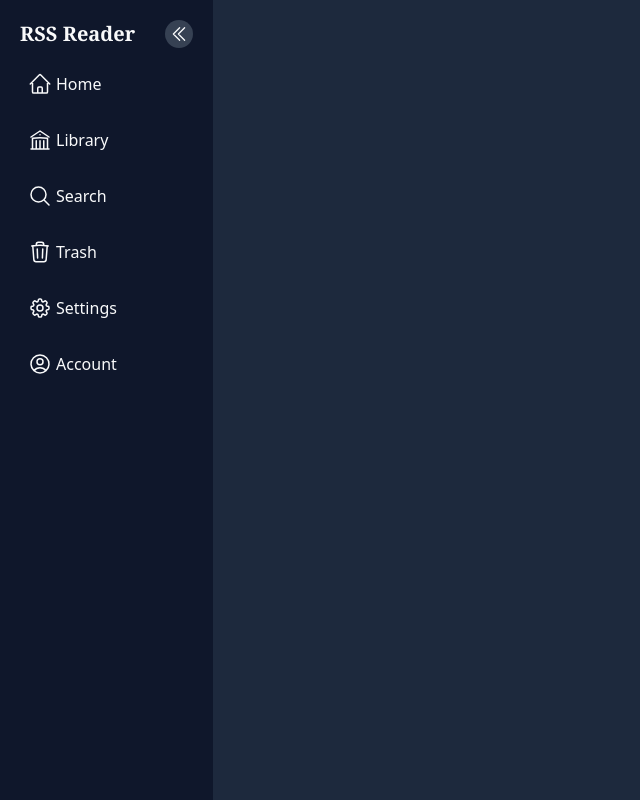
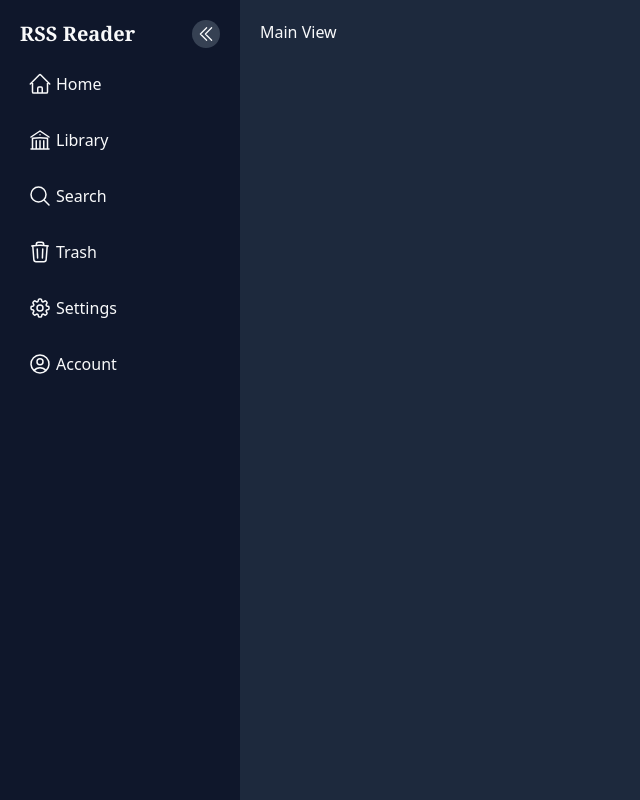
Before and after one commit to chirivelli/rss-frontend, a React (Vite) app: page / in a window 1280 px wide. Shown: the whole page, without its empty margins (0-640 px from the left). Built offline with nearby package versions, Linux system fonts and the light colour scheme.

Commit message:
Added MainView

```diff
--- a/src/App.jsx
+++ b/src/App.jsx
@@ -1,10 +1,16 @@
 import Sidebar from "./Components/Sidebar.jsx";
+import MainView from "./Components/MainView.jsx";
 
 function App() {
 
     return (
-        <div className={'h-screen w-screen bg-slate-800'}>
-            <Sidebar/>
+        <div className={'h-screen flex'}>
+            <div className={'h-full w-60 bg-slate-900 text-gray-50'}>
+                <Sidebar/>
+            </div>
+            <div className={'h-full grow bg-slate-800 text-gray-50'}>
+                <MainView/>
+            </div>
         </div>
     )
 }
--- /dev/null
+++ b/src/Components/MainView.jsx
@@ -0,0 +1,9 @@
+export default function MainView() {
+    return (
+        <div className={'p-5'}>
+
+            <h1>Main View</h1>
+
+        </div>
+    )
+}
--- a/src/Components/Sidebar.jsx
+++ b/src/Components/Sidebar.jsx
@@ -39,7 +39,7 @@ function Sidebar() {
         </svg>
     ]
     return (
-        <div className={'p-5 h-full bg-slate-900 w-1/6 text-gray-50'}>
+        <div className={'p-5'}>
 
             <div className={'flex justify-between items-center'}>
                 <h1 className={'font-serif font-bold text-xl select-none'}>RSS Reader</h1>
```
